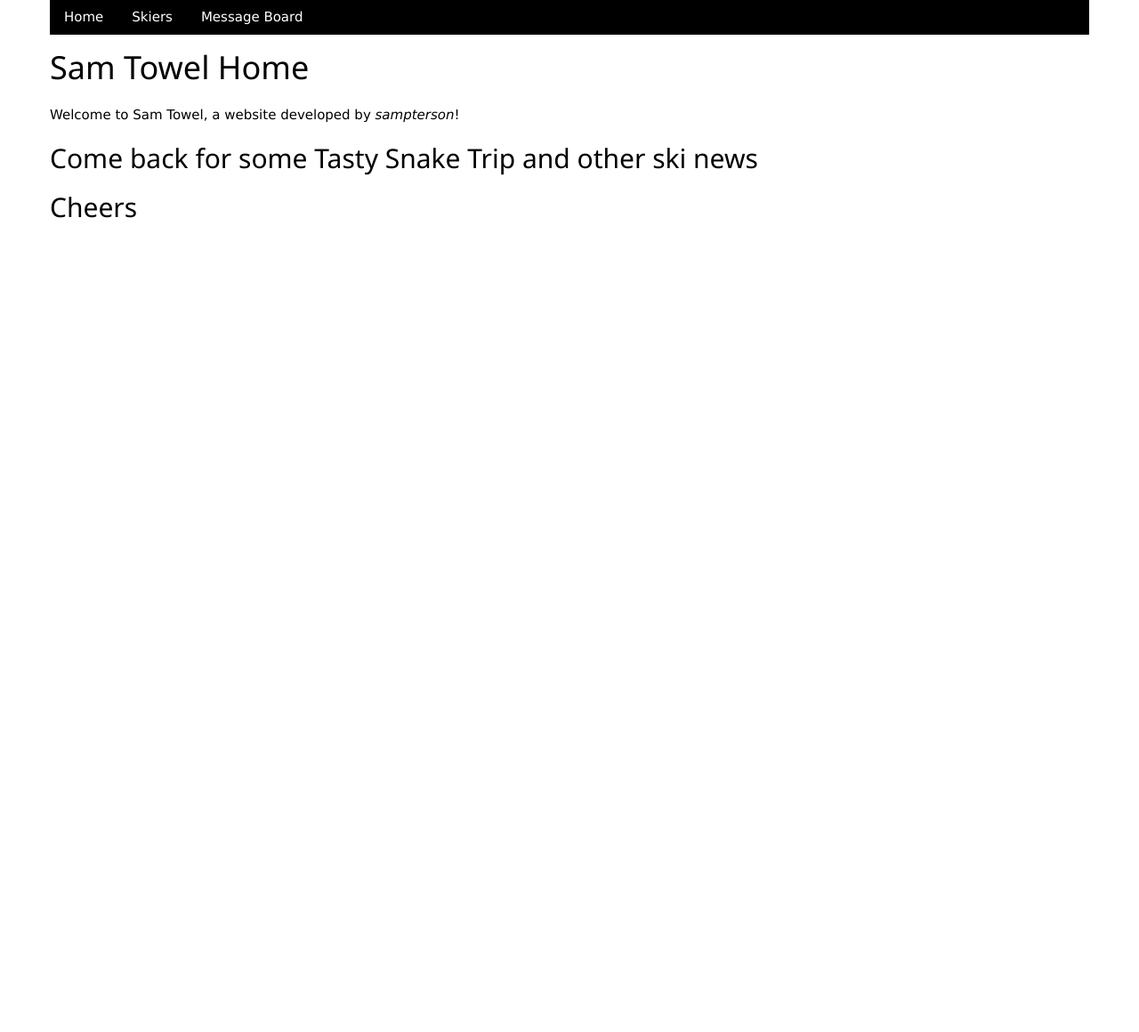
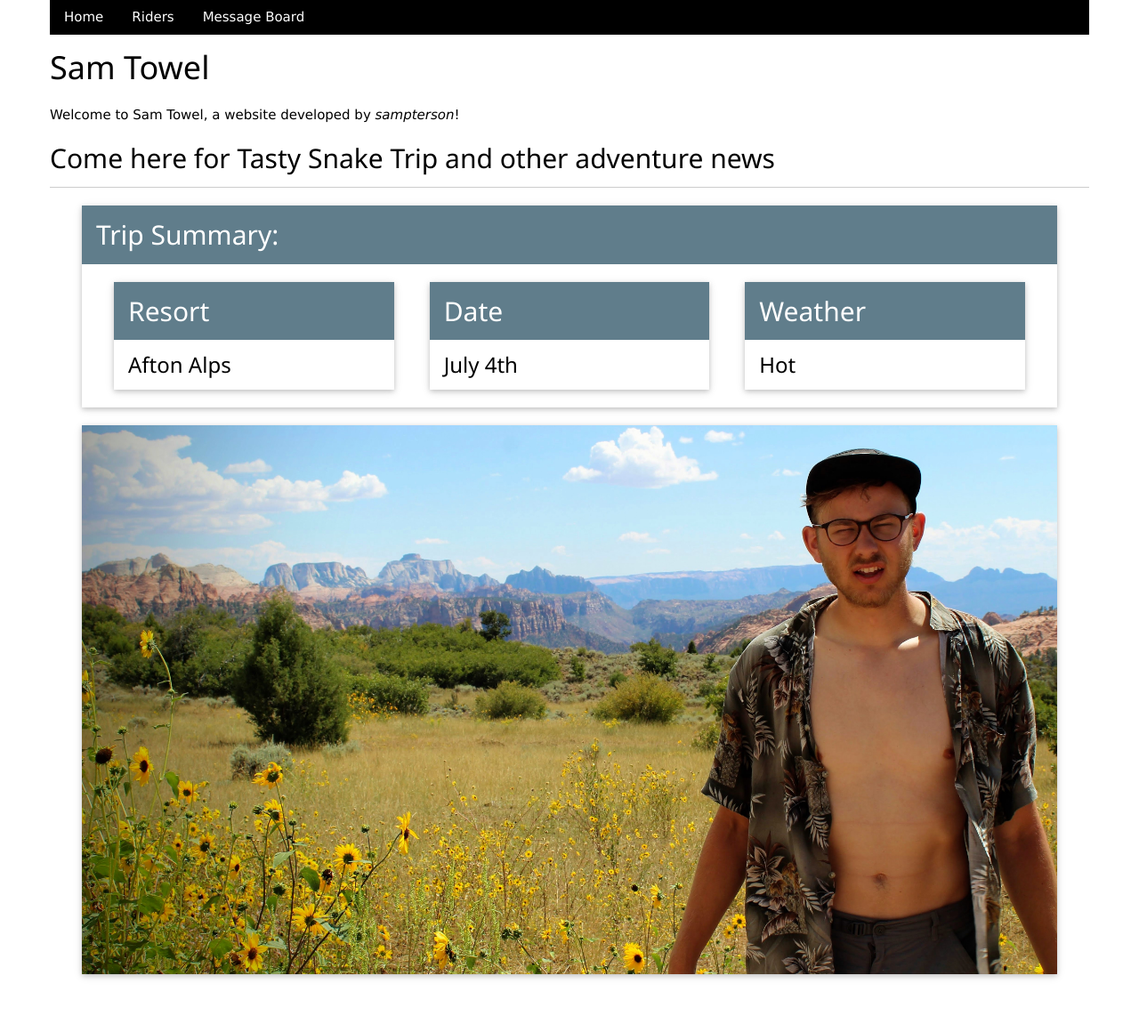
Before and after one commit to sampterson/sam-towel, a Django app: page /sam_towel/ in a window 1280 px wide. Shown: the whole page at 89% size. Before the commit the page ends 245 px from the top, so only its background shows below. Run offline with Django 3.2, Linux system fonts and the light colour scheme.

Commit message:
added cards for trip summary and a photo

```diff
--- a/sam_towel/templates/base_generic.html
+++ b/sam_towel/templates/base_generic.html
@@ -15,13 +15,18 @@
         <div class="w3-bar w3-black">
           <!-- TODO: Update these links -->
           <a href="{% url 'index' %}" class="w3-bar-item w3-button">Home</a>
-          <a href="{% url 'index' %}" class="w3-bar-item w3-button">Skiers</a>
+          <a href="{% url 'index' %}" class="w3-bar-item w3-button">Riders</a>
           <a href="{% url 'index' %}" class="w3-bar-item w3-button">Message Board</a>
         </div>
       {% endblock %}
       <div class="col-sm-12">{% block content %}{% endblock %}</div>
     </div>
   </body>
+  <footer>
+    <!-- TODO: Could add a fancy fake official footer -->
+    <br>
+    <br>
+  </footer>
 </html>
 
 <style>
@@ -29,6 +34,5 @@
   {
     max-width: 1200px;
     margin: auto;
-
   }
 </style>
--- a/sam_towel/templates/index.html
+++ b/sam_towel/templates/index.html
@@ -2,10 +2,56 @@
   {% load staticfiles %}
 
 {% block content %}
-  <h1>Sam Towel Home</h1>
+  <h1>Sam Towel</h1>
   <p>Welcome to Sam Towel, a website developed by <em>sampterson</em>!</p>
-  <!-- <img src="{% static 'images/hamms_beer.png' %}" height="338" width="217"> -->
+  <h2>Come here for Tasty Snake Trip and other adventure news</h2>
 
-  <h2>Come back for some Tasty Snake Trip and other ski news</h2>
-  <h2>Cheers</h2>
+  <div class="w3-container w3-border-top">
+    <div class="w3-row" style="padding: 20px">
+      <div class="w3-card">
+        <header class="w3-container w3-blue-gray">
+          <h2>Trip Summary: </h2>
+        </header>
+
+        <div class="w3-container">
+          <div class="w3-col m4" style="padding: 20px">
+            <div class="w3-card">
+              <header class="w3-container w3-blue-gray">
+                <h2>Resort</h2>
+              </header>
+              <div class="w3-container">
+                <h3>Afton Alps</h3>
+              </div>
+            </div>
+          </div>
+          <div class="w3-col m4" style="padding: 20px">
+            <div class="w3-card">
+              <header class="w3-container w3-blue-gray">
+                <h2>Date</h2>
+              </header>
+              <div class="w3-container">
+                <h3>July 4th</h3>
+              </div>
+            </div>
+          </div>
+          <div class="w3-col m4" style="padding: 20px">
+            <div class="w3-card">
+              <header class="w3-container w3-blue-gray">
+                <h2>Weather</h2>
+              </header>
+              <div class="w3-container">
+                <h3>Hot</h3>
+              </div>
+            </div>
+          </div>
+      </div>
+    </div>
+    <div class="w3-row" style="padding-top: 20px"></div>
+      <div class="w3-col m12 w3-center">
+        <div class="w3-card">
+          <img src="{% static 'images/im not single.jpg' %}"  class="w3-image">
+        </div>
+      </div>
+    </div>
+  </div>
 {% endblock %}
```
Also changed, not shown: static/images/im not single.jpg (added).
